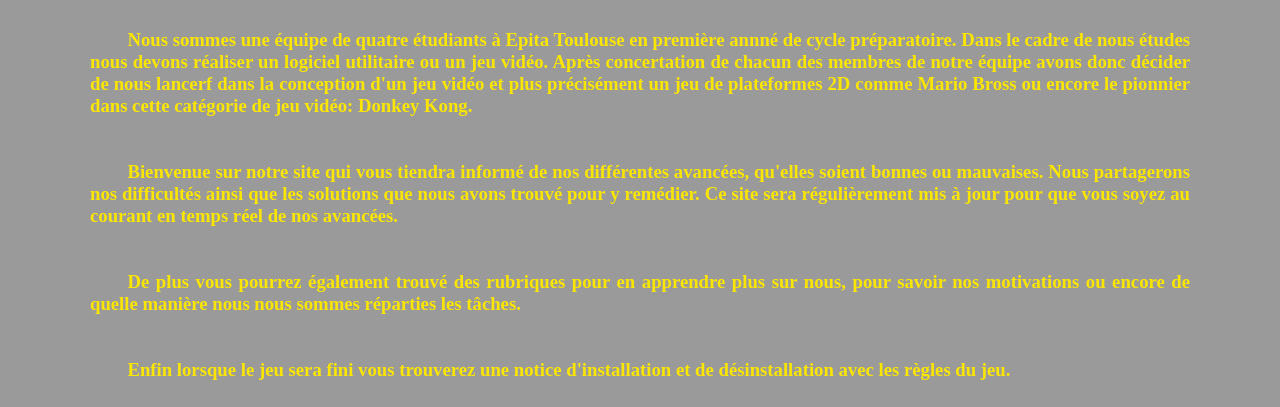
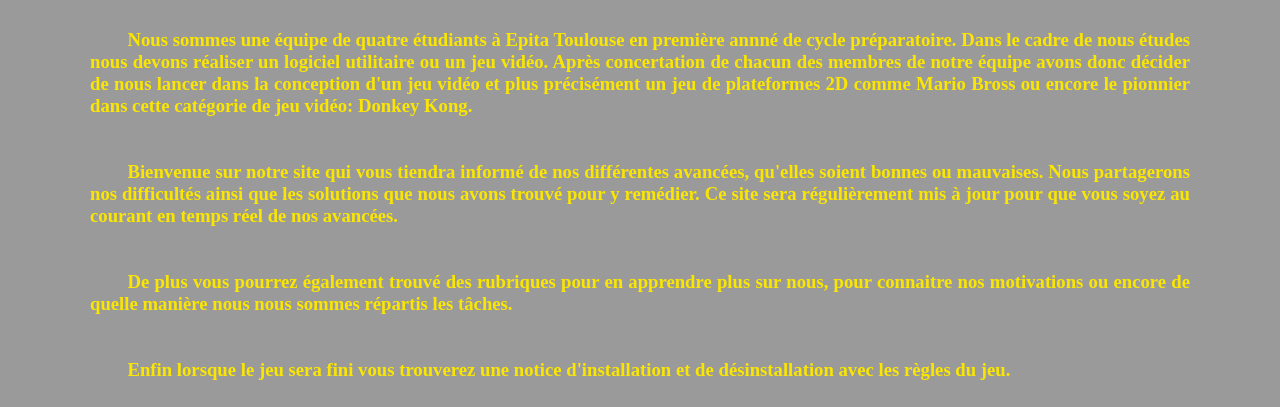
Before and after one commit to EscapeJAYL/EscapeJAYL, a plain HTML site: page index.html in a window 1280 px wide. Shown: the part 393-800 px from the top of the page. Drawn offline with Linux system fonts and the light colour scheme.

Commit message:
correc fautes

```diff
--- a/index.html
+++ b/index.html
@@ -47,15 +47,15 @@
 		</br></br></br></br><h3>
 		Nous sommes une équipe de quatre étudiants à Epita Toulouse en première annné de cycle préparatoire.
 		Dans le cadre de nous études nous devons réaliser un logiciel utilitaire ou un jeu vidéo. Après
-		concertation de chacun des membres de notre équipe avons donc décider de nous lancerf dans la conception
+		concertation de chacun des membres de notre équipe avons donc décider de nous lancer dans la conception
 		d'un jeu vidéo et plus précisément un jeu de plateformes 2D comme Mario Bross ou encore le pionnier dans
 		cette catégorie de jeu vidéo: Donkey Kong. </br> </h3><h3>
 		Bienvenue sur notre site qui vous tiendra informé de nos différentes avancées, qu'elles soient bonnes ou mauvaises.
 		Nous partagerons nos difficultés ainsi que les solutions que nous avons trouvé pour y remédier. Ce site sera régulièrement mis à jour
 		pour que vous soyez au courant en temps réel de nos avancées.
 		</br> </h3><h3>
-		De plus vous pourrez également trouvé des rubriques pour en apprendre plus sur nous, pour savoir nos motivations ou encore de quelle manière
-		nous nous sommes réparties les tâches.
+		De plus vous pourrez également trouvé des rubriques pour en apprendre plus sur nous, pour connaitre nos motivations ou encore de quelle manière
+		nous nous sommes répartis les tâches.
 		</br> </h3><h3>
 		Enfin lorsque le jeu sera fini vous trouverez une notice d'installation et de désinstallation avec les règles du jeu.
 </p>
```
